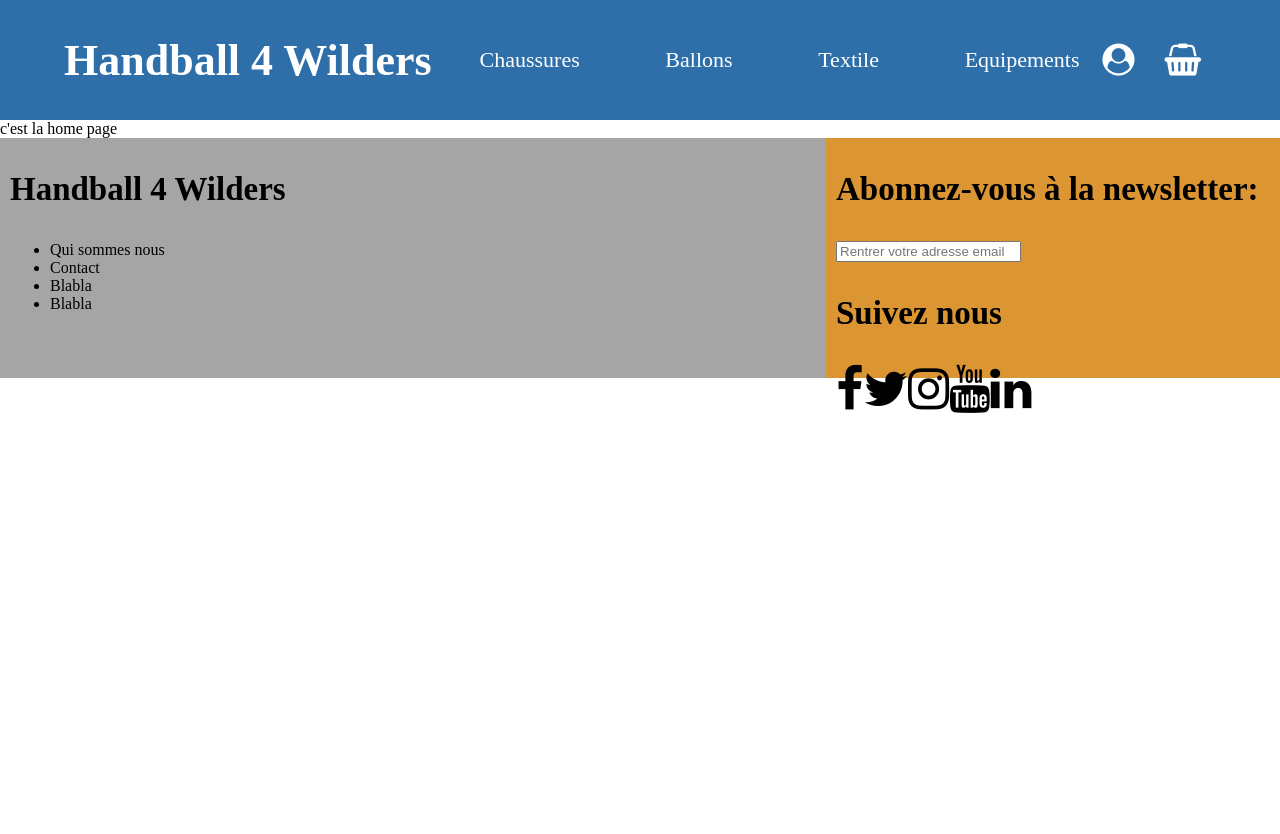
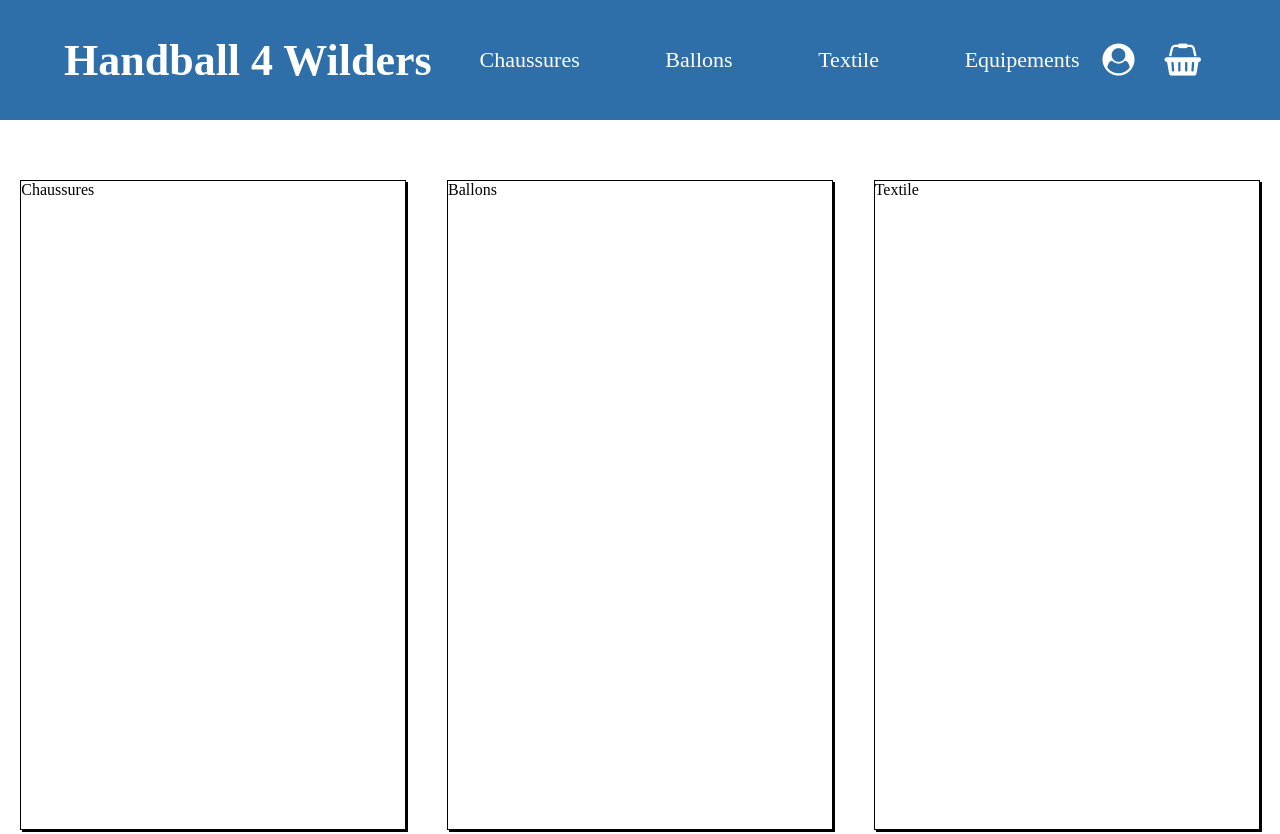
Before and after one commit to philamwild/Handball4Wilders, a React (Create React App) app: page / in a window 1280 px wide. Shown: the top 834 px of the page. Before the commit the page ends 800 px from the top, so only its background shows below. Built offline with nearby package versions, Linux system fonts and the light colour scheme; a web font is replaced by a local one.

Commit message:
add menucard component in homepage component

```diff
--- a/src/pages/HomePage.jsx
+++ b/src/pages/HomePage.jsx
@@ -1,5 +1,10 @@
 import React from "react";
+import MenuCard from "./../components/MenuCard";
 
 export default function HomePage() {
-  return <div>c'est la home page</div>;
+  return (
+    <div>
+      <MenuCard />
+    </div>
+  );
 }
```
